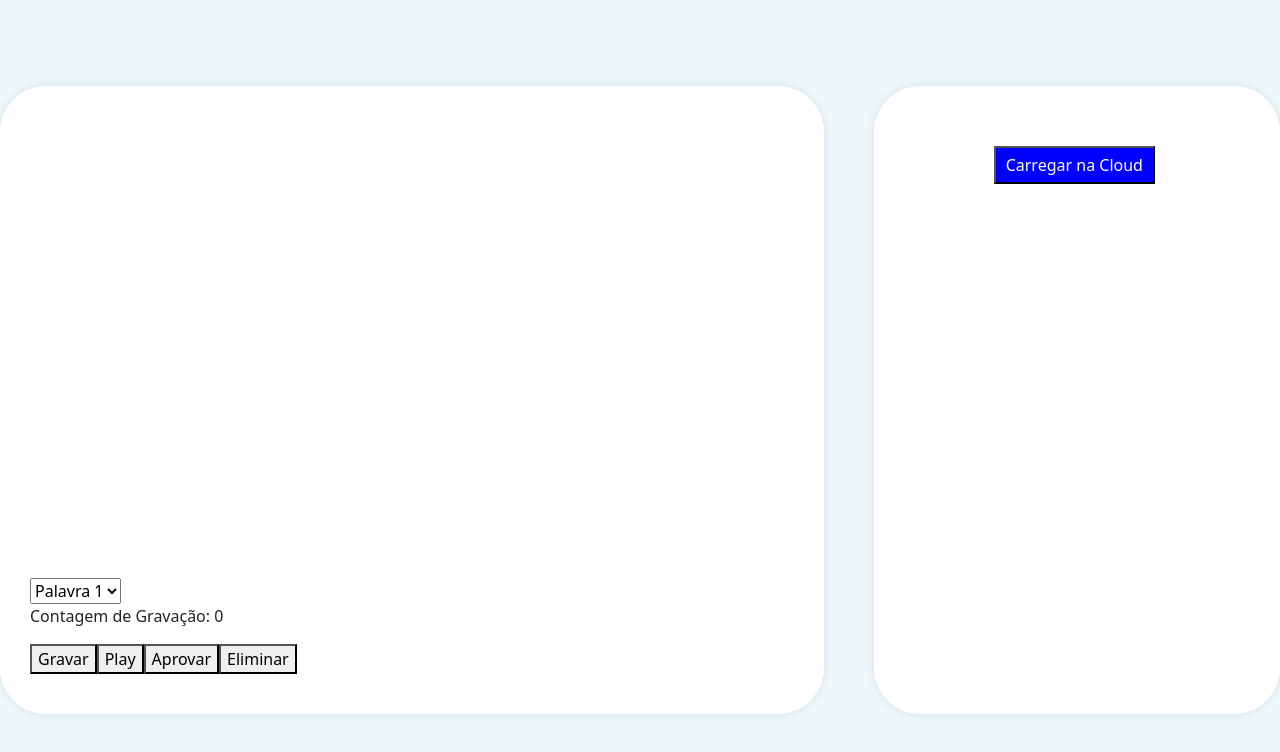
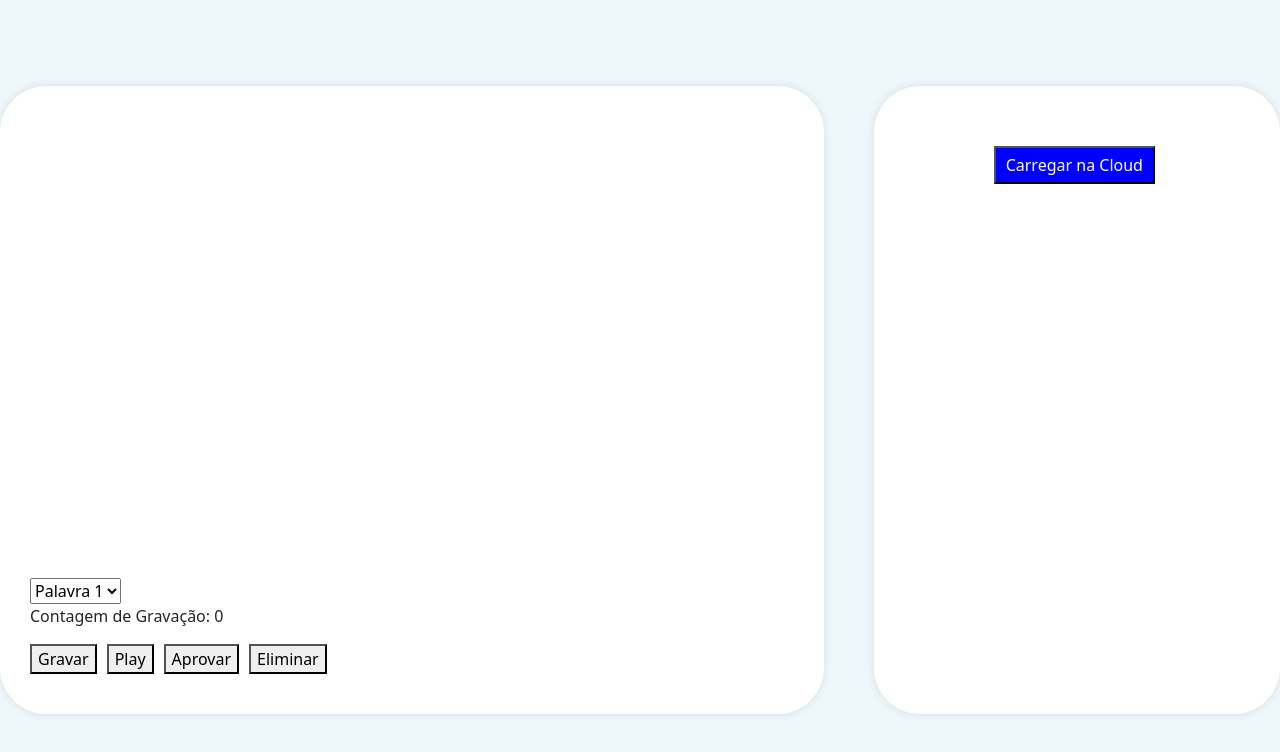
Before and after one commit to eXclus1on/lingua-gestual-base, a React (Create React App) app: page /ivlinginterface in a window 1280 px wide. Shown: the top 752 px of the page. Built offline with nearby package versions, Linux system fonts and the light colour scheme.

Commit message:
Update CSS for buttons and add a button container. (generated by blackbox.ai )

```diff
--- a/src/components/Button.css
+++ b/src/components/Button.css
@@ -1,5 +1,5 @@
 .button-container {
-    background-color: #179cdf;
+    background-color: #418ACA;
     color: #fff;
     padding: 10px;
     border-radius: 25px;
--- a/src/pages/IvlingInterface/IvlingInterface.css
+++ b/src/pages/IvlingInterface/IvlingInterface.css
@@ -28,6 +28,12 @@
   cursor: pointer;
 }
 
+.button-container {
+  display: flex;
+  gap: 10px;
+}
+
+
 .upload-button {
   background-color: #0000ff;
 }
--- a/src/pages/IvlingInterface/IvlingInterface.js
+++ b/src/pages/IvlingInterface/IvlingInterface.js
@@ -1,3 +1,4 @@
+// IvlingInterface.js
 import React, { useState, useRef, useEffect } from "react";
 import "./IvlingInterface.css";
 
@@ -82,12 +83,14 @@ const IvlingInterface = () => {
             <option value="word2">Palavra 2</option>
           </select>
           <p>Contagem de Gravação: {recordCount}</p>
+          <div className="button-container">
             <button onClick={toggleRecording}>
               {recording ? "Parar Gravação" : "Gravar"}
             </button>
             <button>Play</button>
             <button onClick={handleStop}>Aprovar</button>
             <button onClick={handleDeleteVideo}>Eliminar</button>
+          </div>
         </div>
       </div>
       <div className="right-panel-wrapper">
```
Lines whose indentation alone changed are shown as unchanged.
